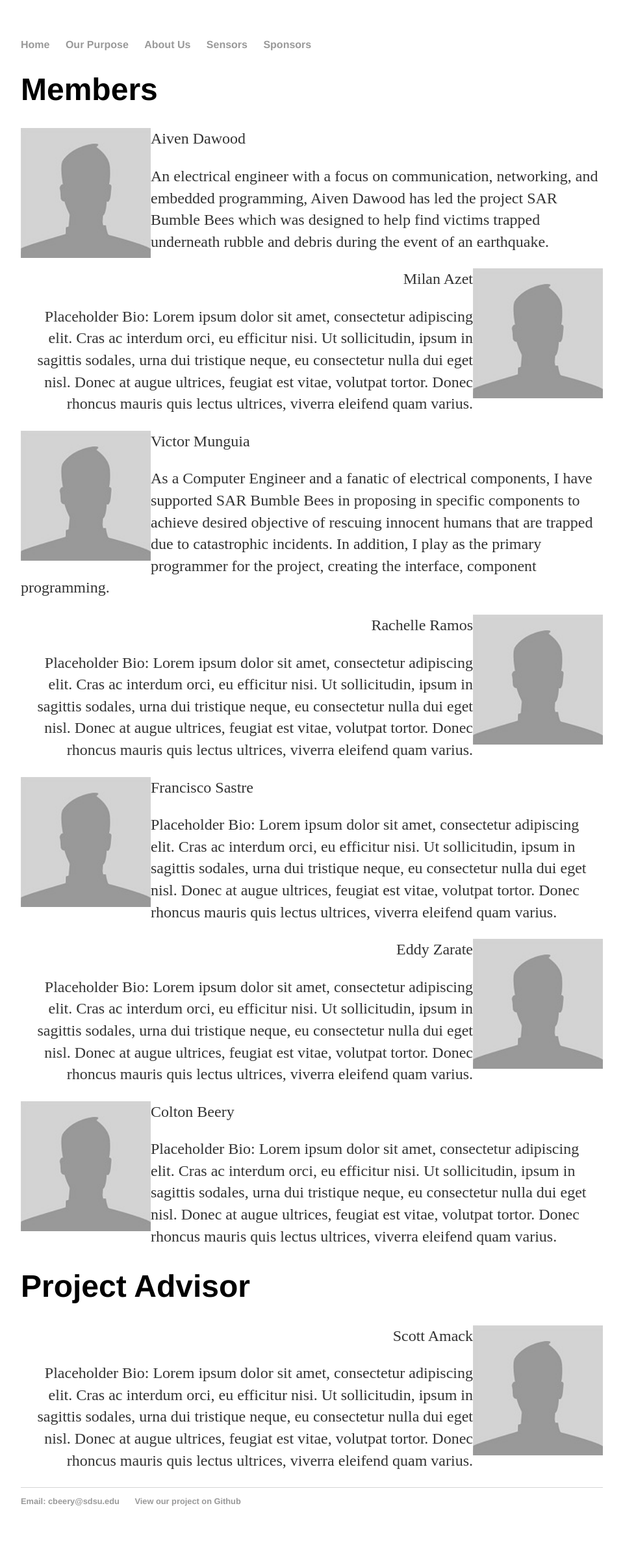
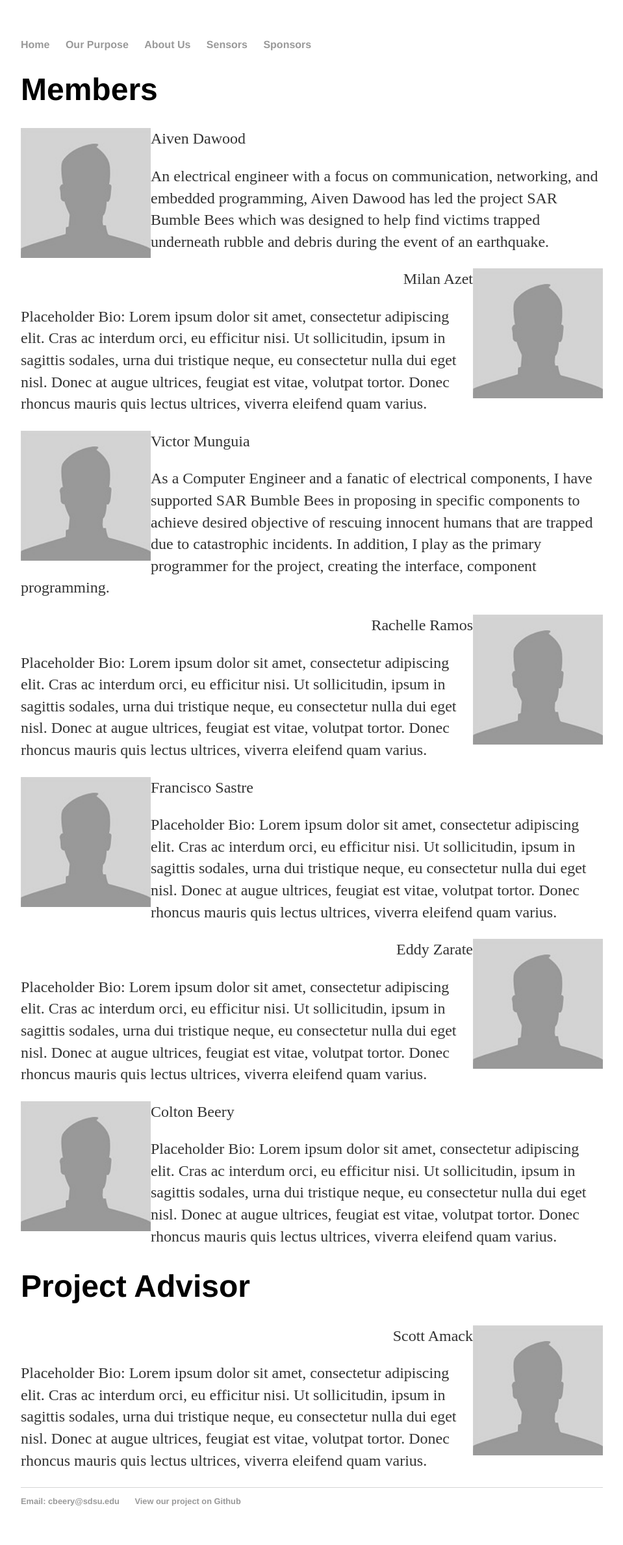
Before and after one commit to ColtonBeery/sarbumblebees, a Jekyll site: the page built from members/index.html, in a window 1280 px wide. Shown: the whole page at 65% size, without its empty margins (160-1119 px from the left). Built offline with Jekyll 4.4.1, drawn with Linux system fonts in a browser that asks for light colours.

Commit message:
Right align name only

```diff
--- a/members/index.html
+++ b/members/index.html
@@ -14,7 +14,7 @@ title: SAR Bumblebees
 		<div class="Milan">
 		<img src="/members/Headshot-Placeholder.jpg" alt="Placeholder Image" style="float:right;width:200px;height:200px;">
 		<p align="right">Milan Azet</p>
-		<p align="right">Placeholder Bio: Lorem ipsum dolor sit amet, consectetur adipiscing elit. Cras ac interdum orci, eu efficitur nisi. Ut sollicitudin, ipsum in sagittis sodales, urna dui tristique neque, eu consectetur nulla dui eget nisl. Donec at augue ultrices, feugiat est vitae, volutpat tortor. Donec rhoncus mauris quis lectus ultrices, viverra eleifend quam varius.</p>
+		<p>Placeholder Bio: Lorem ipsum dolor sit amet, consectetur adipiscing elit. Cras ac interdum orci, eu efficitur nisi. Ut sollicitudin, ipsum in sagittis sodales, urna dui tristique neque, eu consectetur nulla dui eget nisl. Donec at augue ultrices, feugiat est vitae, volutpat tortor. Donec rhoncus mauris quis lectus ultrices, viverra eleifend quam varius.</p>
 		</div>
 
 		<div class="Victor">
@@ -26,7 +26,7 @@ title: SAR Bumblebees
 		<div class="Rachelle">
 		<img src="/members/Headshot-Placeholder.jpg" alt="Placeholder Image" style="float:right;width:200px;height:200px;">
 		<p align="right">Rachelle Ramos</p>
-		<p align="right">Placeholder Bio: Lorem ipsum dolor sit amet, consectetur adipiscing elit. Cras ac interdum orci, eu efficitur nisi. Ut sollicitudin, ipsum in sagittis sodales, urna dui tristique neque, eu consectetur nulla dui eget nisl. Donec at augue ultrices, feugiat est vitae, volutpat tortor. Donec rhoncus mauris quis lectus ultrices, viverra eleifend quam varius.</p>
+		<p>Placeholder Bio: Lorem ipsum dolor sit amet, consectetur adipiscing elit. Cras ac interdum orci, eu efficitur nisi. Ut sollicitudin, ipsum in sagittis sodales, urna dui tristique neque, eu consectetur nulla dui eget nisl. Donec at augue ultrices, feugiat est vitae, volutpat tortor. Donec rhoncus mauris quis lectus ultrices, viverra eleifend quam varius.</p>
 		</div>
 
 		<div class="Francisco">
@@ -38,7 +38,7 @@ title: SAR Bumblebees
 		<div class="Eddy">
 		<img src="/members/Headshot-Placeholder.jpg" alt="Placeholder Image" style="float:right;width:200px;height:200px;">
 		<p align="right">Eddy Zarate</p>
-		<p align="right">Placeholder Bio: Lorem ipsum dolor sit amet, consectetur adipiscing elit. Cras ac interdum orci, eu efficitur nisi. Ut sollicitudin, ipsum in sagittis sodales, urna dui tristique neque, eu consectetur nulla dui eget nisl. Donec at augue ultrices, feugiat est vitae, volutpat tortor. Donec rhoncus mauris quis lectus ultrices, viverra eleifend quam varius.</p>
+		<p>Placeholder Bio: Lorem ipsum dolor sit amet, consectetur adipiscing elit. Cras ac interdum orci, eu efficitur nisi. Ut sollicitudin, ipsum in sagittis sodales, urna dui tristique neque, eu consectetur nulla dui eget nisl. Donec at augue ultrices, feugiat est vitae, volutpat tortor. Donec rhoncus mauris quis lectus ultrices, viverra eleifend quam varius.</p>
 		</div>
 
 		<div class="Colton">
@@ -52,6 +52,6 @@ title: SAR Bumblebees
 	<h1>Project Advisor</h1>
 		<img src="/members/Headshot-Placeholder.jpg" alt="Placeholder Image" style="float:right;width:200px;height:200px;">
 		<p align="right">Scott Amack</p>
-		<p align="right">Placeholder Bio: Lorem ipsum dolor sit amet, consectetur adipiscing elit. Cras ac interdum orci, eu efficitur nisi. Ut sollicitudin, ipsum in sagittis sodales, urna dui tristique neque, eu consectetur nulla dui eget nisl. Donec at augue ultrices, feugiat est vitae, volutpat tortor. Donec rhoncus mauris quis lectus ultrices, viverra eleifend quam varius.</p>
+		<p>Placeholder Bio: Lorem ipsum dolor sit amet, consectetur adipiscing elit. Cras ac interdum orci, eu efficitur nisi. Ut sollicitudin, ipsum in sagittis sodales, urna dui tristique neque, eu consectetur nulla dui eget nisl. Donec at augue ultrices, feugiat est vitae, volutpat tortor. Donec rhoncus mauris quis lectus ultrices, viverra eleifend quam varius.</p>
 	</div>
 </div><!-- /.blurb -->
```
